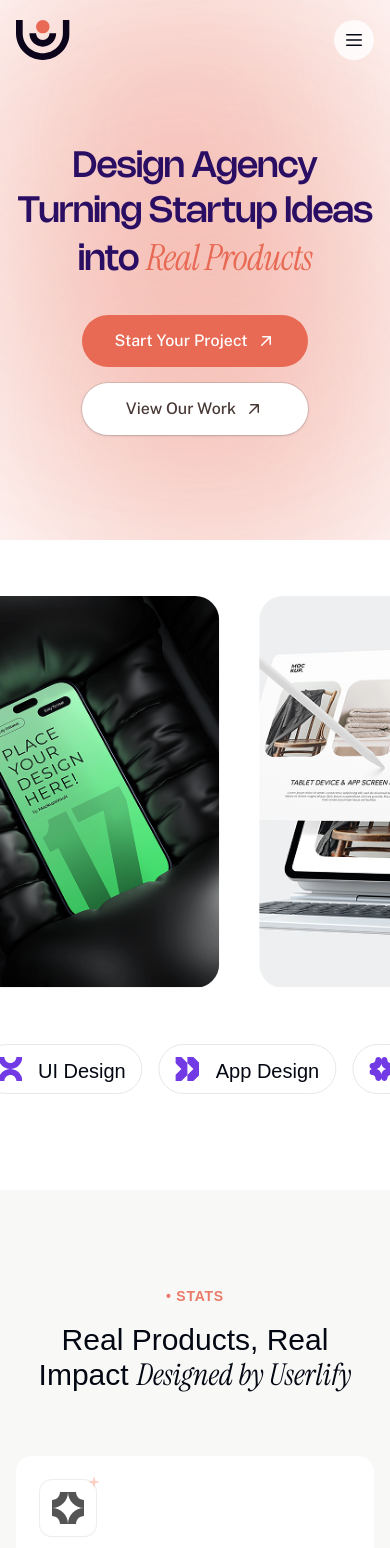
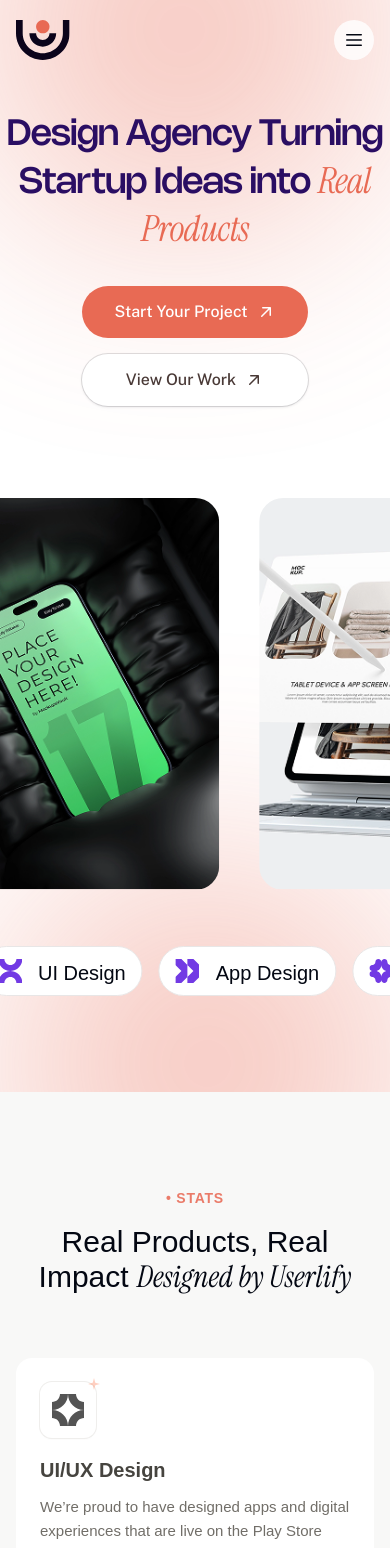
Before and after one commit to SparkStudio-Ltd/userlify, a Next.js app: page / in a window 390 px wide. Shown: the top 1548 px of the page. Built offline with nearby package versions, Linux system fonts and the light colour scheme; a web font is replaced by a local one.

Commit message:
Hero Updated

```diff
--- a/src/app/page.tsx
+++ b/src/app/page.tsx
@@ -22,7 +22,7 @@ export default function HomePage() {
       <Header />
       <main>
         <HeroSection />
-        <SliderSection />
+        {/* <SliderSection /> */}
         <FeaturedSection />
         <ServicesSection />
         <WhyChooseUsSection />
--- a/src/components/sections/HeroSection.tsx
+++ b/src/components/sections/HeroSection.tsx
@@ -1,6 +1,7 @@
 'use client';
 
 import { ArrowUpRight } from '@/components/icons';
+import SliderSection from '@/components/sections/SliderSection';
 import { Button } from '@/components/ui/Button';
 import { Container } from '@/components/ui/Container';
 import { gsap } from 'gsap';
@@ -130,17 +131,13 @@ export function HeroSection() {
   return (
     <section
       ref={heroRef}
-      className="bg-white relative overflow-hidden w-full pb-1 pt-11 md:py-24 px-4 md:px-12"
-    >
-      {/* Background gradient orb */}
-      {/* Top Right Moving Gradient */}
-      <div
-        ref={orb1Ref}
-        className="absolute -top-[20%] -right-[10%] w-[400px] md:w-[600px] h-[400px] md:h-[600px] rounded-full opacity-40 pointer-events-none"
+      className="bg-white relative overflow-hidden w-full pb-16 pt-11 md:pb-18  md:pt-24 px-0">
+      <div>
+        <div ref={orb1Ref} className="absolute -top-[20%] -right-[10%] w-[400px] md:w-[600px] h-[400px] md:h-[600px] rounded-full opacity-40 pointer-events-none"
         style={{
           background: '#E86A54',
           filter: 'blur(120px)',
-          transform: 'translateZ(0)', // Hardware acceleration
+          transform: 'translateZ(0)',
         }}
         />
 
@@ -156,7 +153,7 @@ export function HeroSection() {
         />
 
         <Container className="relative">
-        <div className="flex min-h-[492px] flex-col items-center justify-center mx-auto text-center">
+          <div className="flex min-h-[430px] md:min-h-[492px] flex-col items-center justify-center mx-auto text-center">
             {/* Floating Tags */}
             <div className="absolute inset-0 hidden lg:block">
               {floatingTags.map((tag, index) => (
@@ -196,6 +193,9 @@ export function HeroSection() {
             </div>
           </div>
         </Container>
+      </div>
+       <SliderSection />
+
     </section>
   );
 }
--- a/src/components/sections/SliderSection.tsx
+++ b/src/components/sections/SliderSection.tsx
@@ -4,13 +4,13 @@ import { ImageSlider, ServiceSlider } from '@/components/sliders';
 
 export default function SliderSection() {
     return (
-        <section className="w-full pt-0 pb-16 bg-white">
+        <section className="w-full pt-0 bg-white">
             <div className="w-full">
                 {/* Image Slider - Right to Left */}
                 <ImageSlider slides={imageSliderData.slides} />
 
                 {/* Gap between sliders - 96px */}
-                <div className="h-0 md:h-24" />
+                <div className="h-0 md:h-4" />
 
                 {/* Service Slider - Left to Right */}
                 <ServiceSlider services={serviceSliderData.services} />
--- a/src/components/sliders/ImageSlider.tsx
+++ b/src/components/sliders/ImageSlider.tsx
@@ -46,7 +46,7 @@ export default function ImageSlider({ slides }: ImageSliderProps) {
     }, [slides]);
 
     return (
-        <div className="overflow-hidden w-full pt-8">
+        <div className="overflow-hidden w-full pt-0 md:pt-8">
             <div ref={sliderRef} className="flex gap-[40px]">
                 {slides.map((slide) => (
                     <div
```
Also changed, not shown: public/logo.svg. Lines whose indentation alone changed are shown as unchanged.
